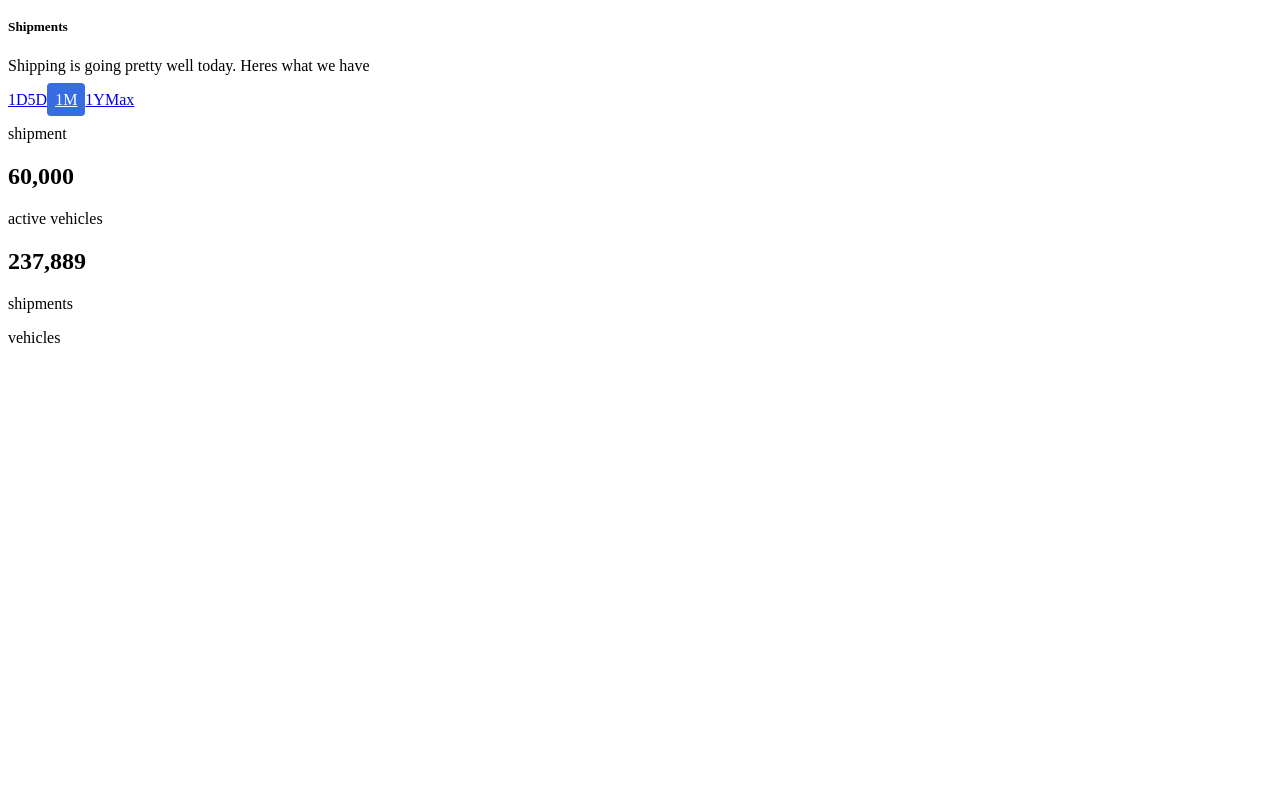
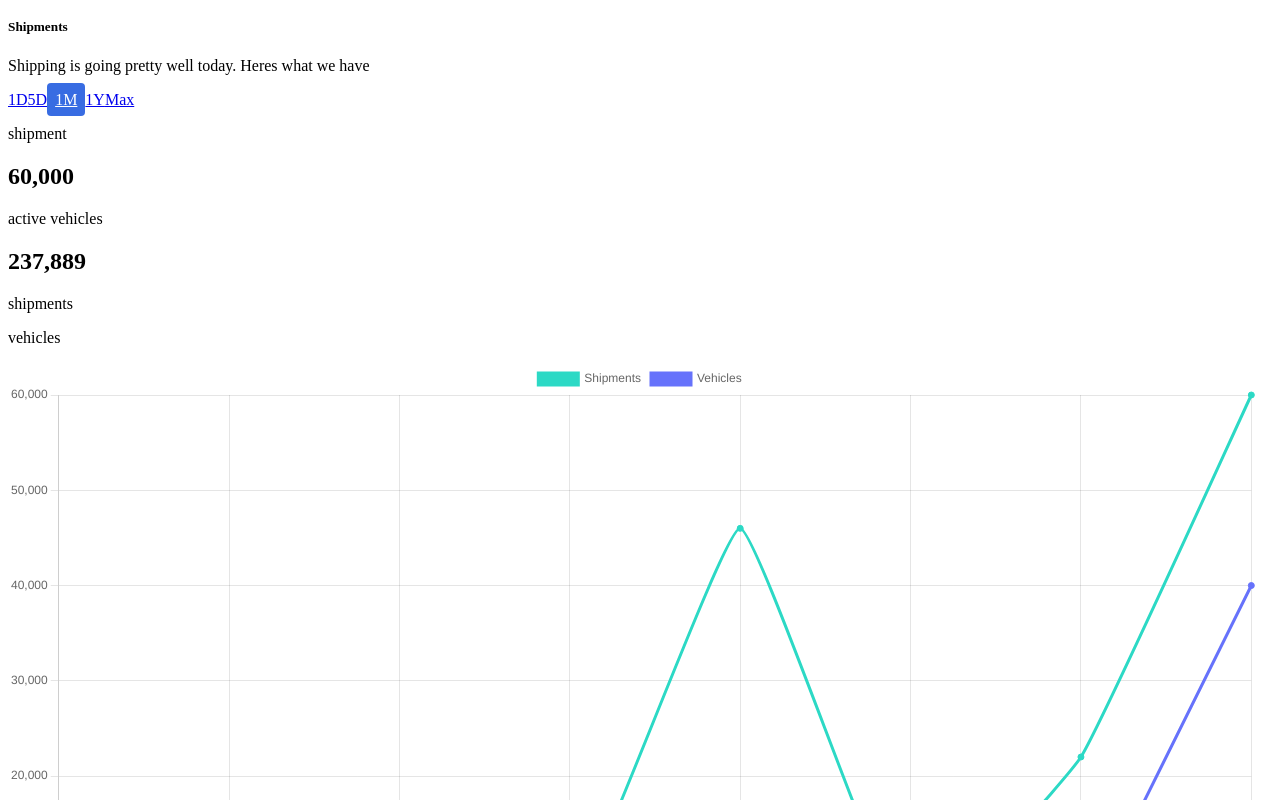
Before and after one commit to Dr-Oxy/Logistic_Dashboard, a Next.js app: page / in a window 1280 px wide. Shown: the part 340-1140 px from the top of the page. Before the commit the page ends 800 px from the top, so only its background shows below. Built offline with nearby package versions, Linux system fonts and the light colour scheme.

Commit message:
integrated chart.js and plotted line graph

```diff
--- /dev/null
+++ b/components/chart/Line.jsx
@@ -0,0 +1,71 @@
+import { Line, Chart } from 'react-chartjs-2';
+
+import {
+  Chart as ChartJS,
+  CategoryScale,
+  LinearScale,
+  PointElement,
+  LineElement,
+  Title,
+  Tooltip,
+  Legend,
+} from 'chart.js';
+
+ChartJS.register(
+  CategoryScale,
+  LinearScale,
+  PointElement,
+  LineElement,
+  Title,
+  Tooltip,
+  Legend,
+);
+
+const data = {
+  labels: [
+    'Oct 22',
+    'Oct 23',
+    'Oct 24',
+    'Oct 25',
+    'Oct 26',
+    'Oct 27',
+    'Oct 28',
+    'Oct 29',
+  ],
+  datasets: [
+    {
+      label: 'Shipments',
+      data: [10000, 15000, 12000, 5800, 46000, 3600, 22000, 60000],
+      fill: false,
+      borderColor: 'rgba(44, 217, 197)',
+      backgroundColor: 'rgba(44, 217, 197)',
+      tension: 0.1,
+    },
+    {
+      label: 'Vehicles',
+      data: [2500, 3000, 6000, 8200, 14000, 7200, 4000, 40000],
+      fill: true,
+      borderColor: 'rgba(102, 114, 251)',
+      backgroundColor: 'rgba(102, 114, 251)',
+      tension: 0,
+    },
+  ],
+};
+
+const options = {
+  scales: {
+    y: {
+      ticks: { beginAtZero: true },
+    },
+  },
+};
+
+const LineChart = () => {
+  return (
+    <div className="p-5 md:px-10 py-5 ">
+      <Line data={data} options={options} />
+    </div>
+  );
+};
+
+export default LineChart;
--- a/package.json
+++ b/package.json
@@ -8,8 +8,10 @@
     "lint": "next lint"
   },
   "dependencies": {
+    "chart.js": "^3.7.1",
     "next": "12.1.0",
     "react": "17.0.2",
+    "react-chartjs-2": "^4.0.1",
     "react-dom": "17.0.2",
     "react-icons": "^4.3.1"
   },
--- a/pages/index.js
+++ b/pages/index.js
@@ -1,11 +1,16 @@
+//components
 import TopNav from '../components/TopNav';
 import Card from '../components/Card';
+import LineChart from '../components/chart/Line';
+
+//icons
 import { GoPerson } from 'react-icons/go';
 import { MdPeople, MdWbSunny } from 'react-icons/md';
 import { ImStatsBars } from 'react-icons/im';
-import { BsMoonStarsFill } from 'react-icons/bs';
 
+//style
 import home from '../styles/Home.module.css';
+import { Line } from 'react-chartjs-2';
 
 export default function Home() {
   return (
@@ -61,9 +66,9 @@ export default function Home() {
           </div>
         </div>
 
-        <div id="1m" className="bg-white h-96 mt-6 rounded-md">
+        <div id="1m" className="bg-white h-auto mt-6 rounded-md">
           <div
-            className={`${home.chart__heading} md:flex justify-between items-center p-5 md:p-10`}
+            className={`${home.chart__heading} md:flex justify-between items-center p-5 md:px-10 md:py-5`}
           >
             <div className="flex items-center mb-6 md:mb-0">
               <div className="mr-10 md:mr-32">
@@ -97,20 +102,10 @@ export default function Home() {
               </p>
             </div>
           </div>
+
+          <LineChart />
         </div>
       </div>
-      {/*
-      <div
-        className={`${home.theme__toggle} bg-white flex flex-col items-center w-fit px-3 py-4 shadow-sm`}
-      >
-        <button>
-          <BsMoonStarsFill className=" text-3xl fill-yellow-400" />
-        </button>
-
-        <button className={`${home.theme__active} mt-6 p-4 rounded-lg`}>
-          <MdWbSunny className="text-3xl fill-yellow-400" />
-        </button>
-      </div> */}
     </section>
   );
 }
```
Also changed, not shown: 1 other file (tests, documents, lock files or other folders).
